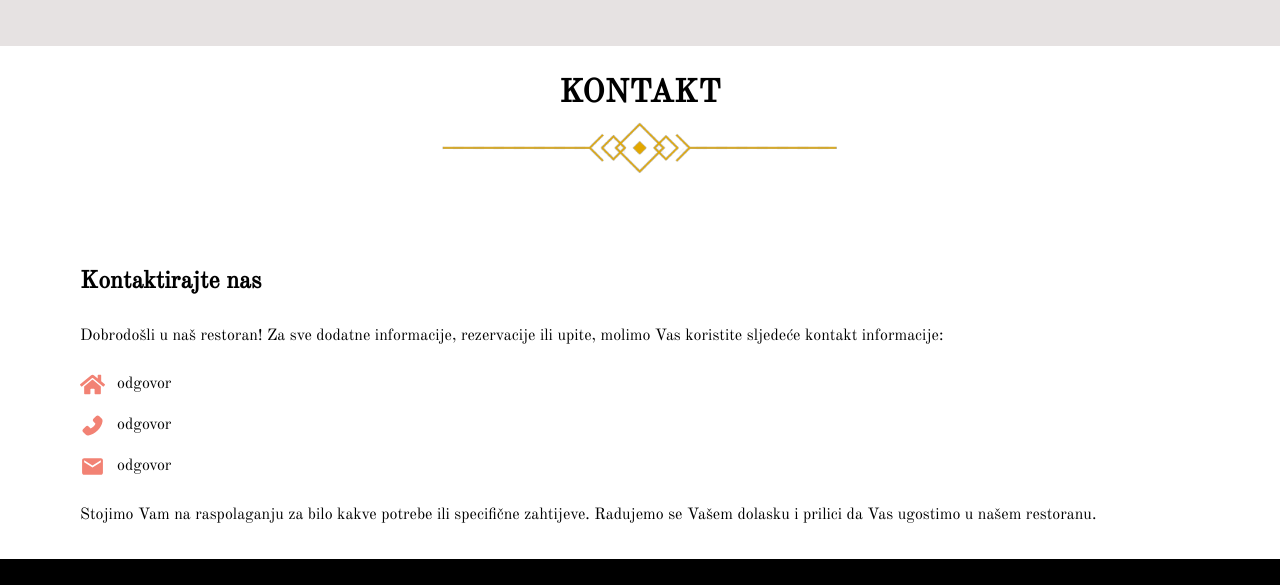
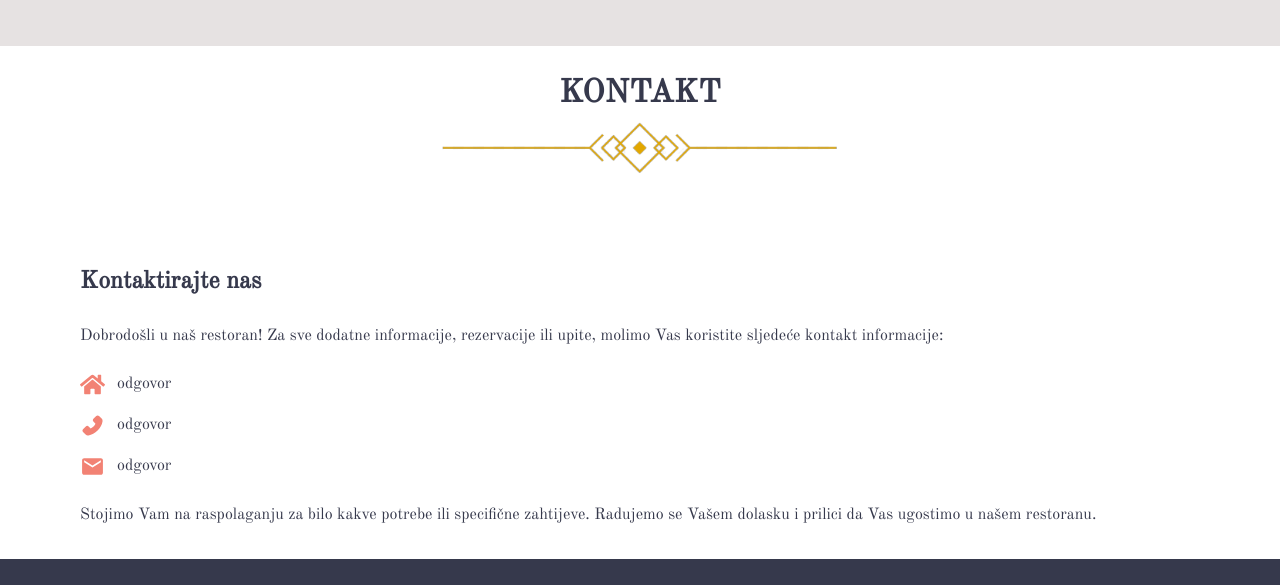
Before and after one commit to luka-matic01/restaurant-test, a Next.js app: page / in a window 1280 px wide. Shown: the part 1120-1705 px from the top of the page. Built offline with nearby package versions, Linux system fonts and the light colour scheme.

Commit message:
Added nice color

```diff
--- a/src/components/Common/About.jsx
+++ b/src/components/Common/About.jsx
@@ -3,7 +3,7 @@ import React from "react";
 
 const About = () => {
   return (
-    <div className="w-full flex lg:bg-[#816d6d33] py-8 lg:py-14 px-6">
+    <div className="w-full flex lg:bg-[#816d6d33] py-8 lg:py-14 px-6 text-[#36394c]">
       <div className="flex items-center justify-center w-full flex-col lg:flex-row gap-6 lg:gap-0">
         <div className="flex w-full items-center flex-col">
           <div className="flex flex-col items-center justify-center gap-1 mb-16">
--- a/src/components/Common/Contact.jsx
+++ b/src/components/Common/Contact.jsx
@@ -6,7 +6,7 @@ import Image from "next/image";
 
 const Contact = () => {
   return (
-    <div className="flex flex-col my-6 w-full justify-center items-center  max-h-[700px]">
+    <div className="flex flex-col my-6 w-full justify-center items-center  max-h-[700px] text-[#36394c]">
       <div className="flex flex-col items-center justify-center gap-1 mb-16">
         <h1 className="uppercase text-[18px] lg:text-[32px] font-bold">
           Kontakt
--- a/src/components/Nav/Footer.js
+++ b/src/components/Nav/Footer.js
@@ -2,7 +2,7 @@ import React from "react";
 
 const Footer = () => {
   return (
-    <div className="w-full h-[200px] bg-black text-white justify-center flex items-center">
+    <div className="w-full h-[200px] bg-[#36394c] text-white justify-center flex items-center">
       Footer
     </div>
   );
--- a/src/components/Nav/NavigationBar.js
+++ b/src/components/Nav/NavigationBar.js
@@ -7,7 +7,7 @@ export default function Home() {
   const [navbarOpen, setNavbarOpen] = useState(false);
   const pathname = usePathname();
 
-  const backgroundColor = pathname === "/" ? "transparent" : "black";
+  const backgroundColor = pathname === "/" ? "transparent" : "[#36394c]";
 
   return (
     <nav
```
